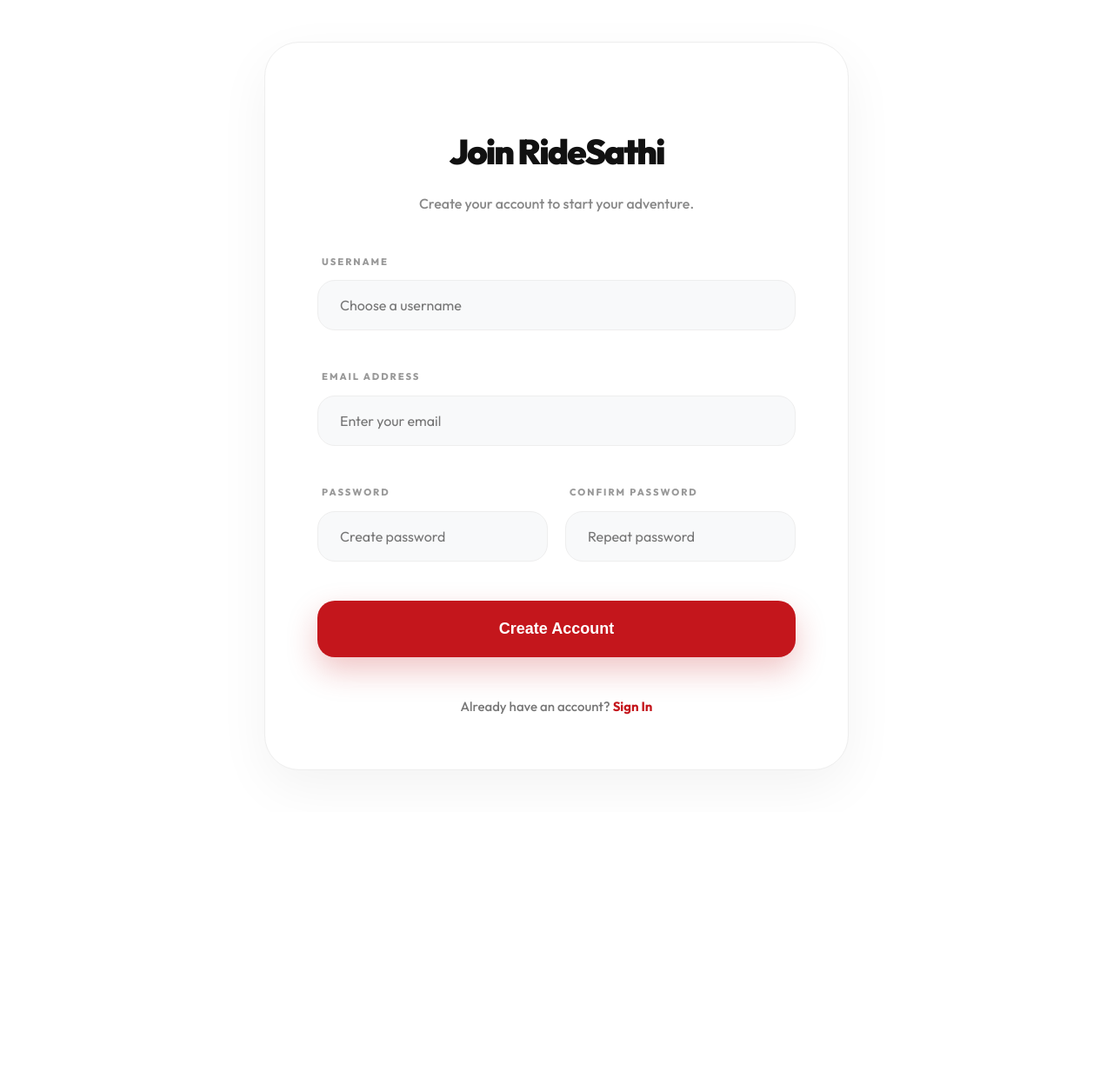
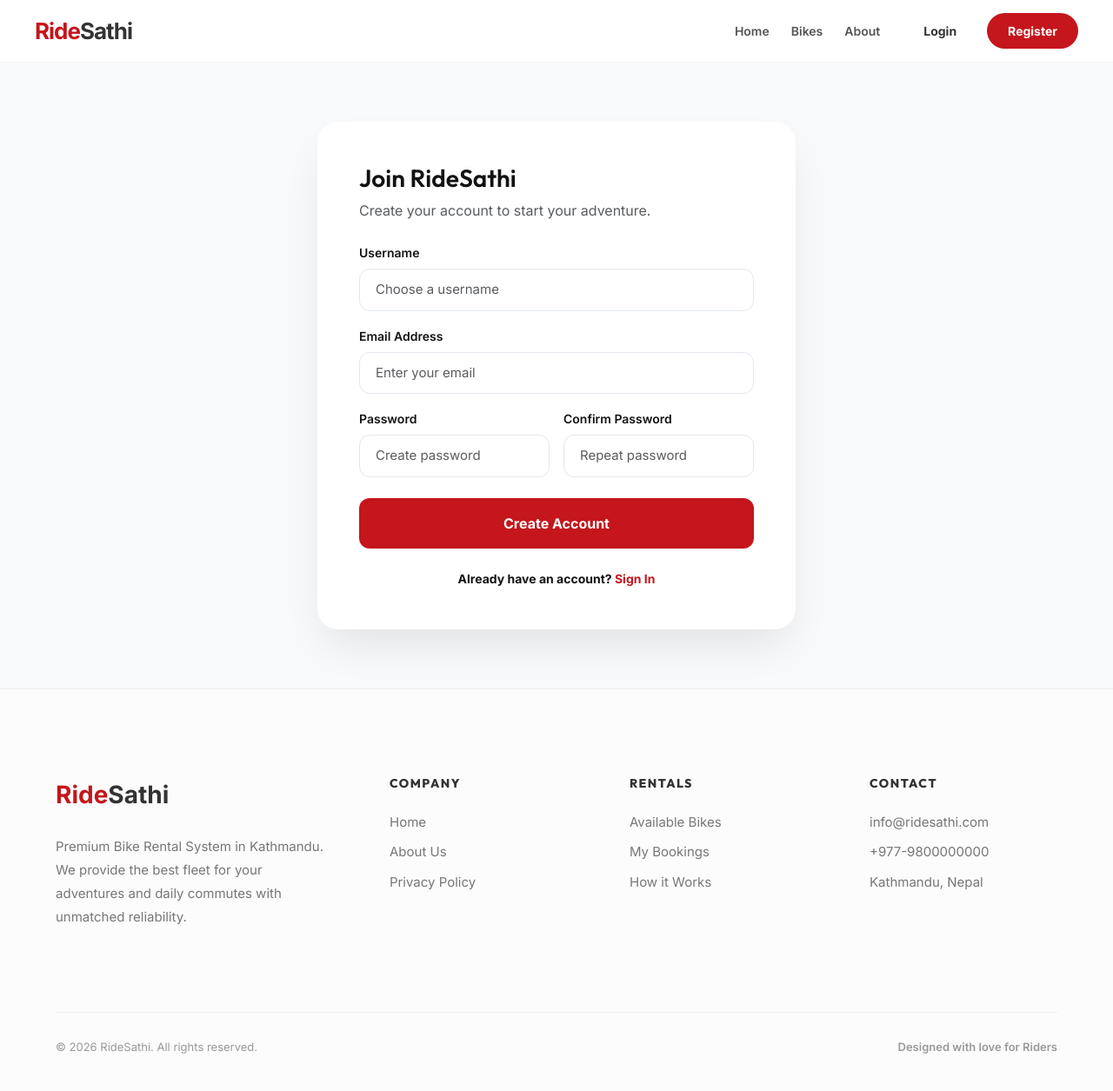
Before and after one commit to AnjilaSunar/Ride_Sathi, a Django app: page /register/ in a window 1280 px wide. Shown: the whole page at 87% size. Before the commit the page ends 886 px from the top, so only its background shows below. Run offline with Django 5.2, Linux system fonts and the light colour scheme.

Commit message:
updating the ui

```diff
--- a/ridesathi/static/assets/css/style.css
+++ b/ridesathi/static/assets/css/style.css
@@ -1,167 +1,181 @@
 /*
-    RideSathi Refined "Smart System" Light Theme
-    Base: Bootstrap + Custom Styling
+    RideSathi Refined "Smart System" Light Theme (Bootstrap-First)
 */
 
-@import url('https://fonts.googleapis.com/css2?family=Inter:wght@300;400;500;600;700;800&family=Outfit:wght@500;600;700;800;900&display=swap');
+@import url('https://fonts.googleapis.com/css2?family=Inter:wght@400;500;600;700&family=Outfit:wght@600;700;800;900&display=swap');
 
 :root {
     --primary-red: #c4161c;
     --primary-red-hover: #a01015;
     --bg-light: #ffffff;
     --bg-alt: #f8f9fa;
-    --text-dark: #1a1a1a;
-    --text-muted: #6c757d;
-    --border-color: #dee2e6;
-    --card-shadow: 0 4px 20px rgba(0, 0, 0, 0.05);
-    --card-shadow-hover: 0 10px 30px rgba(0, 0, 0, 0.08);
+    --text-dark: #121212;
+    --text-muted: #64748b;
+    --border-color: #e2e8f0;
+    --card-shadow: 0 4px 6px -1px rgba(0, 0, 0, 0.05), 0 2px 4px -1px rgba(0, 0, 0, 0.03);
+    --card-shadow-hover: 0 20px 25px -5px rgba(0, 0, 0, 0.1), 0 10px 10px -5px rgba(0, 0, 0, 0.04);
 }
 
 body {
     background-color: var(--bg-light);
     color: var(--text-dark);
     font-family: 'Inter', sans-serif;
-    line-height: 1.6;
+    -webkit-font-smoothing: antialiased;
 }
 
 h1, h2, h3, h4, h5, h6 {
     font-family: 'Outfit', sans-serif;
-    font-weight: 700;
+    color: var(--text-dark);
 }
 
-/* ── COMMON UI COMPONENTS ── */
+/* ── OVERRIDES ── */
+.container-fluid { max-width: 1600px; }
 
-/* Buttons */
+/* ── BUTTONS ── */
 .btn-solid-red {
-    background-color: var(--primary-red);
-    color: #fff;
+    background: var(--primary-red);
+    color: #fff !important;
     border: none;
-    border-radius: 8px;
-    font-weight: 600;
-    padding: 10px 24px;
-    transition: all 0.3s ease;
+    padding: 12px 28px;
+    border-radius: 12px;
+    font-weight: 700;
+    transition: all 0.3s cubic-bezier(0.4, 0, 0.2, 1);
     text-decoration: none;
     display: inline-block;
+    border: 1px solid transparent;
 }
 
 .btn-solid-red:hover {
-    background-color: var(--primary-red-hover);
-    color: #fff;
+    background: var(--primary-red-hover);
     transform: translateY(-2px);
-    box-shadow: 0 4px 15px rgba(196, 22, 28, 0.2);
+    box-shadow: 0 10px 20px rgba(196, 22, 28, 0.2);
 }
 
 .btn-outline-red {
-    background-color: transparent;
-    color: var(--primary-red);
+    background: transparent;
+    color: var(--primary-red) !important;
     border: 2px solid var(--primary-red);
-    border-radius: 8px;
-    font-weight: 600;
-    padding: 8px 22px;
+    padding: 10px 26px;
+    border-radius: 12px;
+    font-weight: 700;
     transition: all 0.3s ease;
     text-decoration: none;
     display: inline-block;
 }
 
 .btn-outline-red:hover {
-    background-color: var(--primary-red);
-    color: #fff;
+    background: var(--primary-red);
+    color: #fff !important;
 }
 
-/* Cards */
+/* ── CARDS ── */
 .system-card {
     background: #fff;
     border: 1px solid var(--border-color);
-    border-radius: 16px;
+    border-radius: 20px;
     padding: 24px;
     box-shadow: var(--card-shadow);
-    transition: all 0.3s ease;
+    transition: all 0.4s cubic-bezier(0.4, 0, 0.2, 1);
 }
 
 .system-card:hover {
     box-shadow: var(--card-shadow-hover);
 }
 
-/* ── LAYOUT ── */
-
-/* Sidebar Navigation (Dashboard) */
-.dashboard-sidebar {
-    background: #fff;
-    border-right: 1px solid var(--border-color);
-    height: 100vh;
-    padding: 30px 20px;
-    position: sticky;
-    top: 0;
+/* ── AUTH PAGES ── */
+.auth-wrapper {
+    min-height: 90vh;
+    display: flex;
+    align-items: center;
+    justify-content: center;
+    background-color: var(--bg-alt);
+    padding: 40px 20px;
 }
 
-.sidebar-link {
-    display: flex;
-    align-items: center;
+.auth-card {
+    width: 100%;
+    max-width: 480px;
+    background: #fff;
+    border-radius: 24px;
+    padding: 48px;
+    box-shadow: 0 25px 50px -12px rgba(0, 0, 0, 0.1);
+}
+
+.form-label {
+    font-weight: 600;
+    font-size: 14px;
+    color: var(--text-dark);
+    margin-bottom: 8px;
+}
+
+.form-control {
     padding: 12px 18px;
-    color: var(--text-muted);
-    text-decoration: none;
-    border-radius: 10px;
-    margin-bottom: 8px;
-    font-weight: 500;
+    border-radius: 12px;
+    border: 1.5px solid var(--border-color);
+    font-size: 15px;
     transition: all 0.2s;
 }
 
-.sidebar-link:hover, .sidebar-link.active {
-    background: rgba(196, 22, 28, 0.05);
-    color: var(--primary-red);
+.form-control:focus {
+    border-color: var(--primary-red);
+    box-shadow: 0 0 0 4px rgba(196, 22, 28, 0.1);
 }
 
-/* ── eSewa Integration ── */
-.payment-card {
-    max-width: 500px;
-    margin: 40px auto;
-    background: #fff;
-    border-top: 5px solid #60bb46; /* eSewa Green */
-    border-radius: 12px;
-    padding: 30px;
-    box-shadow: var(--card-shadow);
+/* ── BIKES LISTING ── */
+.bike-img-container {
+    height: 240px;
+    overflow: hidden;
+    background: #f1f5f9;
 }
 
-.btn-esewa {
-    background-color: #60bb46;
-    color: #fff;
-    border: none;
-    border-radius: 8px;
-    padding: 14px;
+.bike-img-container img {
     width: 100%;
-    font-weight: 700;
-    transition: background 0.2s;
+    height: 100%;
+    object-fit: contain; /* Professional look for products */
+    transition: transform 0.6s cubic-bezier(0.4, 0, 0.2, 1);
 }
 
-.btn-esewa:hover {
-    background-color: #4b9436;
+.system-card:hover .bike-img-container img {
+    transform: scale(1.08);
 }
+
+/* Sidebar Filter */
+.filter-sidebar {
+    background: #fff;
+    border-radius: 16px;
+    border: 1px solid var(--border-color);
+    padding: 24px;
+    position: sticky;
+    top: 100px;
+}
+
+.filter-title {
+    font-size: 13px;
+    font-weight: 800;
+    letter-spacing: 1px;
+    text-transform: uppercase;
+    color: var(--text-muted);
+    margin-bottom: 20px;
+}
+
+/* ── BADGES ── */
+.badge-system {
+    padding: 6px 16px;
+    border-radius: 100px;
+    font-size: 11px;
+    font-weight: 800;
+    letter-spacing: 0.5px;
+    text-transform: uppercase;
+}
+
+.badge-available { background: #dcfce7; color: #15803d; }
+.badge-booked    { background: #fee2e2; color: #b91c1c; }
 
 /* ── UTILITIES ── */
 .text-red { color: var(--primary-red); }
-.bg-light-red { background-color: rgba(196, 22, 28, 0.05); }
+.spacer-y { padding: 80px 0; }
 
-/* Custom Breadcrumb */
-.system-breadcrumb {
-    padding: 20px 0;
-    font-size: 14px;
-    color: var(--text-muted);
+/* Remove unwanted default black or grey backgrounds */
+.bg-dark, .btn-dark, footer.dark-footer {
+    display: none !important;
 }
-
-.system-breadcrumb a {
-    color: var(--primary-red);
-    text-decoration: none;
-    font-weight: 600;
-}
-
-/* Badges */
-.badge-system {
-    padding: 6px 14px;
-    border-radius: 50px;
-    font-size: 12px;
-    font-weight: 700;
-    text-transform: uppercase;
-}
-
-.badge-available { background: rgba(34, 197, 94, 0.1); color: #22c55e; }
-.badge-booked    { background: rgba(239, 68, 68, 0.1);  color: #ef4444; }
--- a/ridesathi/templates/accounts/base.html
+++ b/ridesathi/templates/accounts/base.html
@@ -2,11 +2,11 @@
 <!DOCTYPE html>
 <html lang="en">
 <head>
-    <meta charset="UTF-8">
+    <meta name="viewport" content="width=device-width, initial-scale=1.0">
     <title>{% block title %}RideSathi{% endblock %}</title>
-    <link rel="stylesheet" href="{% static 'assets/css/style.css' %}?v=1.1">
-    <link rel="stylesheet" href="{% static 'assets/css/login.css' %}">
-    <link rel="stylesheet" href="{% static 'assets/css/register.css' %}">
+    <!-- Bootstrap 5 CSS -->
+    <link href="https://cdn.jsdelivr.net/npm/bootstrap@5.3.0/dist/css/bootstrap.min.css" rel="stylesheet">
+    <link rel="stylesheet" href="{% static 'assets/css/style.css' %}?v=1.2">
 </head>
 <body>
 
@@ -97,5 +97,7 @@
     </div>
 </footer>
 
+<!-- Bootstrap 5 JS Bundle -->
+<script src="https://cdn.jsdelivr.net/npm/bootstrap@5.3.0/dist/js/bootstrap.bundle.min.js"></script>
 </body>
 </html>
--- a/ridesathi/templates/accounts/register.html
+++ b/ridesathi/templates/accounts/register.html
@@ -1,64 +1,51 @@
+{% extends 'accounts/base.html' %}
 {% load static %}
-<!DOCTYPE html>
-<html lang="en">
-<head>
-    <meta charset="UTF-8">
-    <meta name="viewport" content="width=device-width, initial-scale=1.0">
-    <title>Register | RideSathi</title>
-    <link rel="stylesheet" href="{% static 'assets/css/style.css' %}">
-    <link rel="stylesheet" href="{% static 'assets/css/register.css' %}">
-</head>
-<body class="register-page">
+{% block title %}Register | RideSathi{% endblock %}
 
-    <div class="register-card">
-        <h2>Join RideSathi</h2>
-        <p>Create your account to start your adventure.</p>
+{% block content %}
+<div class="auth-wrapper">
+    <div class="auth-card" style="max-width: 550px;">
+        <h2 class="h3 mb-2">Join RideSathi</h2>
+        <p class="text-muted mb-4">Create your account to start your adventure.</p>
 
         <form method="POST" onsubmit="return validatePasswords();">
             {% csrf_token %}
 
-            <div class="form-grid">
-                <div class="form-group full">
-                    <label>Username</label>
-                    <input type="text" name="username" placeholder="Choose a username" required>
-                    {% if username_error %}
-                        <span style="color: #c4161c; font-size: 11px; font-weight: 700; display: block; margin-top: 5px;">{{ username_error }}</span>
-                    {% endif %}
+            <div class="row g-3 mb-4">
+                <div class="col-12">
+                    <label class="form-label">Username</label>
+                    <input type="text" name="username" class="form-control" placeholder="Choose a username" required>
                 </div>
 
-                <div class="form-group full">
-                    <label>Email Address</label>
-                    <input type="email" name="email" placeholder="Enter your email" required>
-                    {% if email_error %}
-                        <span style="color: #c4161c; font-size: 11px; font-weight: 700; display: block; margin-top: 5px;">{{ email_error }}</span>
-                    {% endif %}
+                <div class="col-12">
+                    <label class="form-label">Email Address</label>
+                    <input type="email" name="email" class="form-control" placeholder="Enter your email" required>
                 </div>
 
-                <div class="form-group">
-                    <label>Password</label>
-                    <input type="password" id="password1" name="password1" placeholder="Create password" required>
+                <div class="col-md-6">
+                    <label class="form-label">Password</label>
+                    <input type="password" id="password1" name="password1" class="form-control" placeholder="Create password" required>
                 </div>
 
-                <div class="form-group">
-                    <label>Confirm Password</label>
-                    <input type="password" id="password2" name="password2" placeholder="Repeat password" required>
+                <div class="col-md-6">
+                    <label class="form-label">Confirm Password</label>
+                    <input type="password" id="password2" name="password2" class="form-control" placeholder="Repeat password" required>
                 </div>
             </div>
 
-            <button type="submit" class="btn-register">Create Account</button>
+            <button type="submit" class="btn-solid-red w-100 py-3 mb-4">Create Account</button>
 
-            <div class="auth-footer">
-                Already have an account? <a href="{% url 'login' %}">Sign In</a>
+            <div class="text-center small fw-bold">
+                Already have an account? <a href="{% url 'login' %}" class="text-red text-decoration-none">Sign In</a>
             </div>
         </form>
     </div>
+</div>
 
-    <!-- PASSWORD VALIDATION SCRIPT -->
-    <script>
-    const p1 = document.getElementById("password1");
-    const p2 = document.getElementById("password2");
-
+<script>
     function validatePasswords() {
+        const p1 = document.getElementById("password1");
+        const p2 = document.getElementById("password2");
         if (p1.value !== p2.value) {
             p2.setCustomValidity("Passwords do not match");
             p2.reportValidity();
@@ -68,23 +55,5 @@
             return true;
         }
     }
-
-    p2.addEventListener("input", () => {
-        if (p1.value === p2.value) {
-            p2.setCustomValidity("");
-        }
-    });
-    </script>
-
-    {% if messages %}
-        <div style="position: fixed; bottom: 30px; left: 50%; transform: translateX(-50%);">
-            {% for message in messages %}
-                <div style="background: rgba(196, 22, 28, 0.9); backdrop-filter: blur(10px); color: #fff; padding: 12px 30px; border-radius: 50px; font-size: 14px; font-weight: 700; box-shadow: 0 10px 30px rgba(196, 22, 28, 0.3);">
-                    {{ message }}
-                </div>
-            {% endfor %}
-        </div>
-    {% endif %}
-
-</body>
-</html>
+</script>
+{% endblock %}
```
Also changed, not shown: ridesathi/templates/accounts/bikes.html (+8 -21 lines), ridesathi/templates/accounts/login.html (+18 -33 lines).
